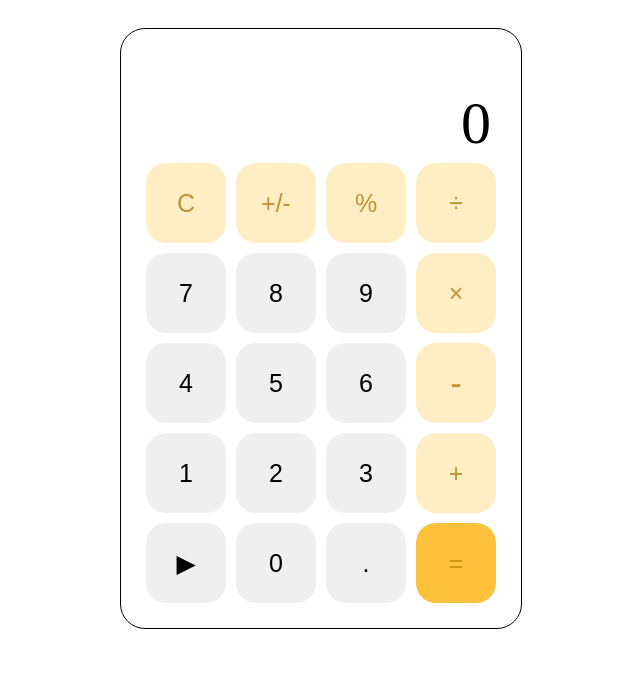
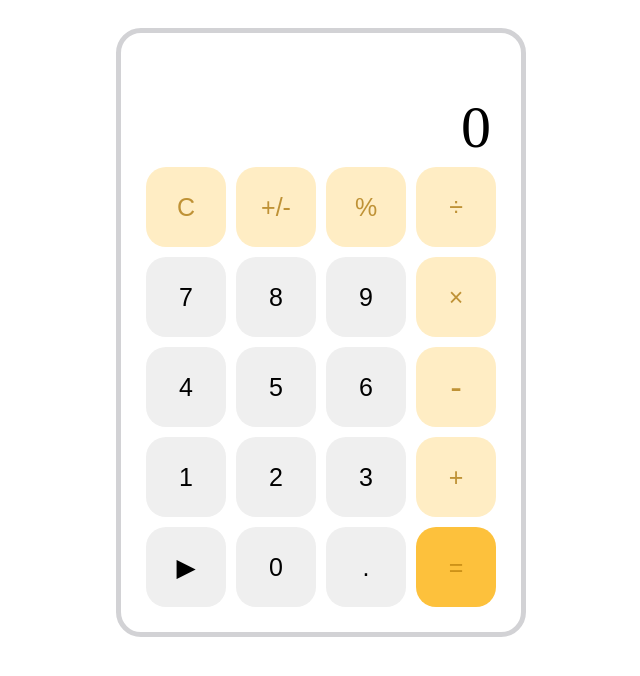
Before and after one commit to primovere/calculator, a plain HTML site: page index.html in a window 1280 px wide. Shown: the whole page, without its empty margins (319-959 px from the left). Drawn offline with Linux system fonts and the light colour scheme.

Commit message:
Change the color of the border of the calculator

```diff
--- a/styles.css
+++ b/styles.css
@@ -41,7 +41,7 @@ button {
 }
 
 .calculator {
-  border: 1px solid black;
+  border: 5px solid #d2d2d5;
   padding: 20px;
   width: 360px;
   border-radius: 25px;
```
